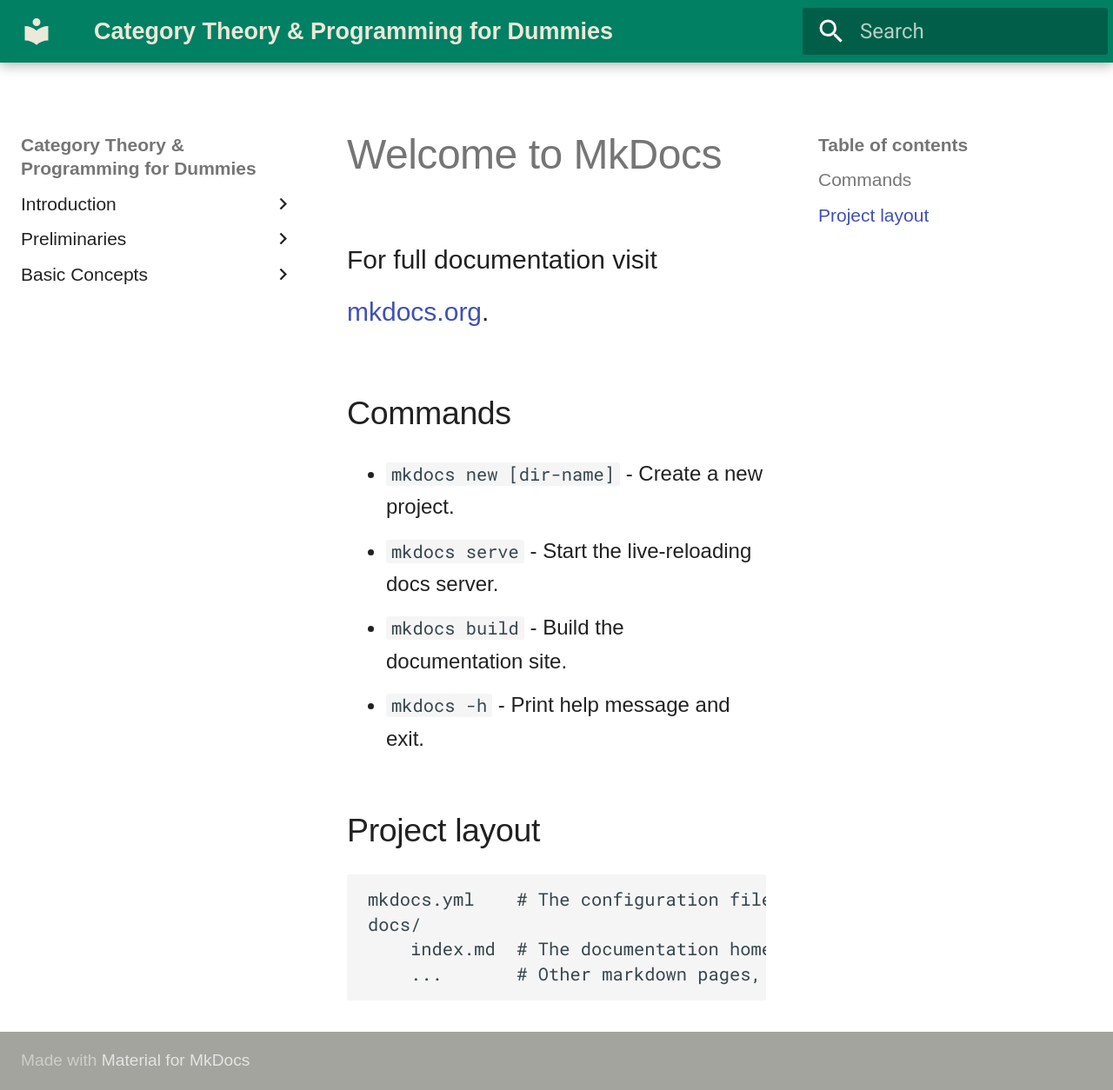
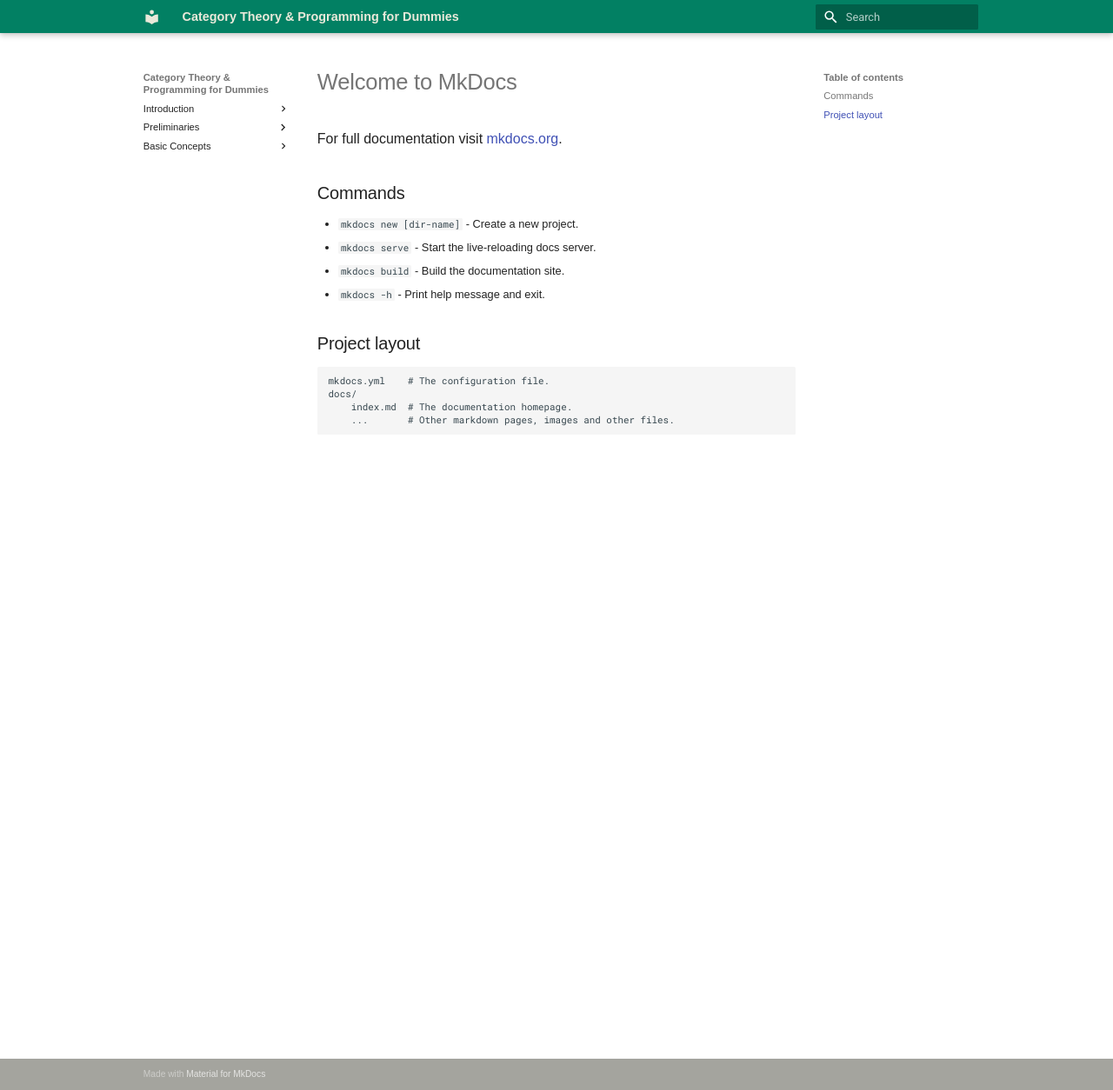
Before and after one commit to Varvos/category-theory-and-programming-for-absolute-dummies, an MkDocs documentation site: the page built from docs/index.md, in a window 1280 px wide and 1254 px high. Shown: the whole window at 87% size. Built offline with MkDocs 1.6.1 and Material for MkDocs 9.7.7, drawn with Linux system fonts in a browser that asks for light colours; nearby versions of some CDN libraries.

Commit message:
fix: update font size

```diff
--- a/docs/assets/css/custom.css
+++ b/docs/assets/css/custom.css
@@ -29,7 +29,7 @@
 
 
 html {
-  font-size: 30px; /* Default size. You can increase or decrease it */
+  font-size: 16px; /* Default size. You can increase or decrease it */
 }
 
 
```
